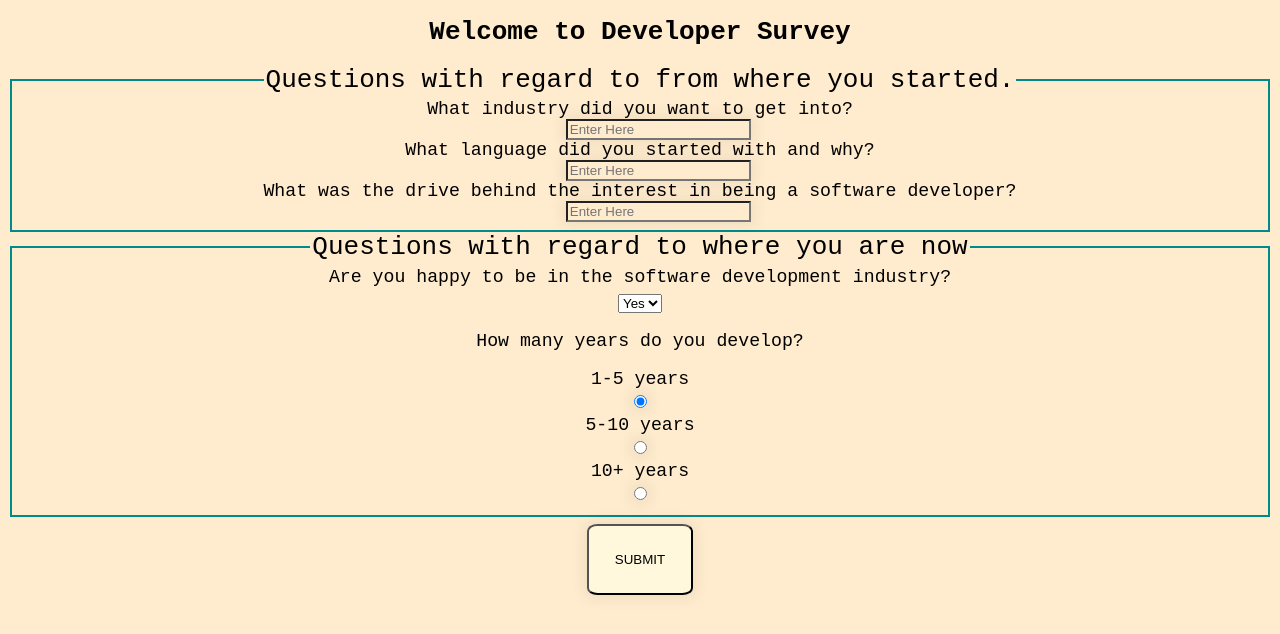
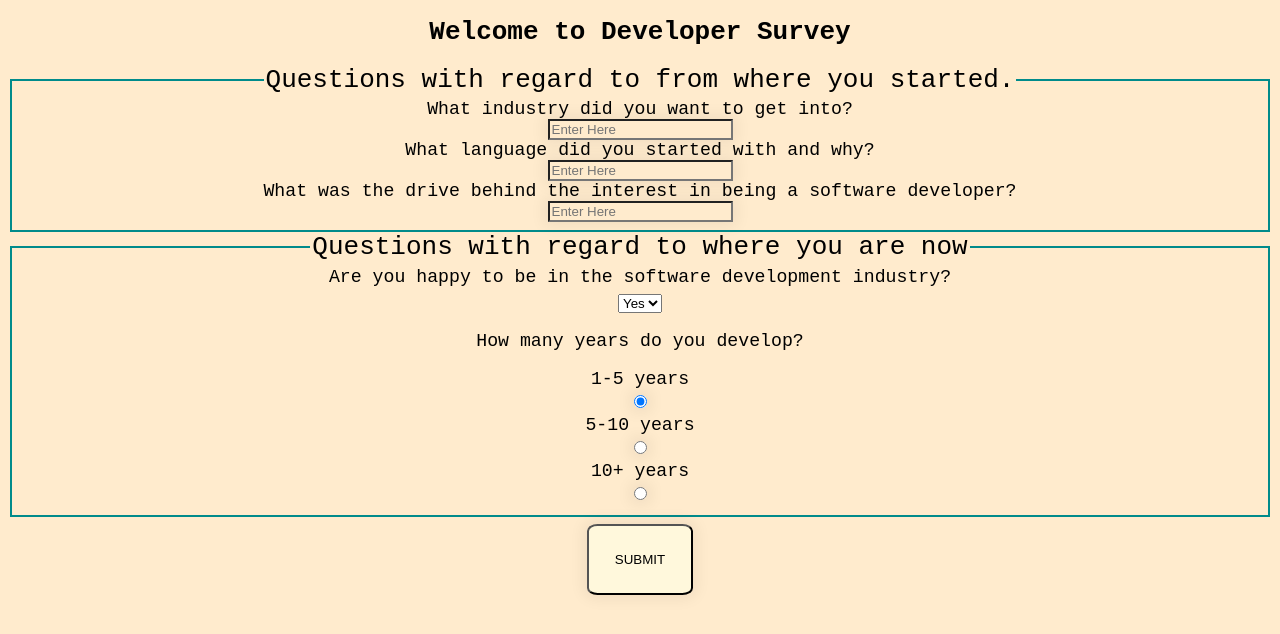
Before and after one commit to McKFeD/Developer-Survey, a plain HTML site: page index.html in a window 1280 px wide. Drawn offline with Linux system fonts and the light colour scheme.

Commit message:
Adjustment to make the site fit the screen

```diff
--- a/style.css
+++ b/style.css
@@ -11,6 +11,7 @@ fieldset {
     border-color: darkcyan;
     border-style: solid;
     height: 1%;
+    text-align: center;
 }
 
 legend {
@@ -26,7 +27,6 @@ label {
 }
 
 input {
-    margin: auto 44%;
     box-shadow:0 0 15px 4px rgba(0,0,0,0.06);
     background-color: blanchedalmond;
 }
```
